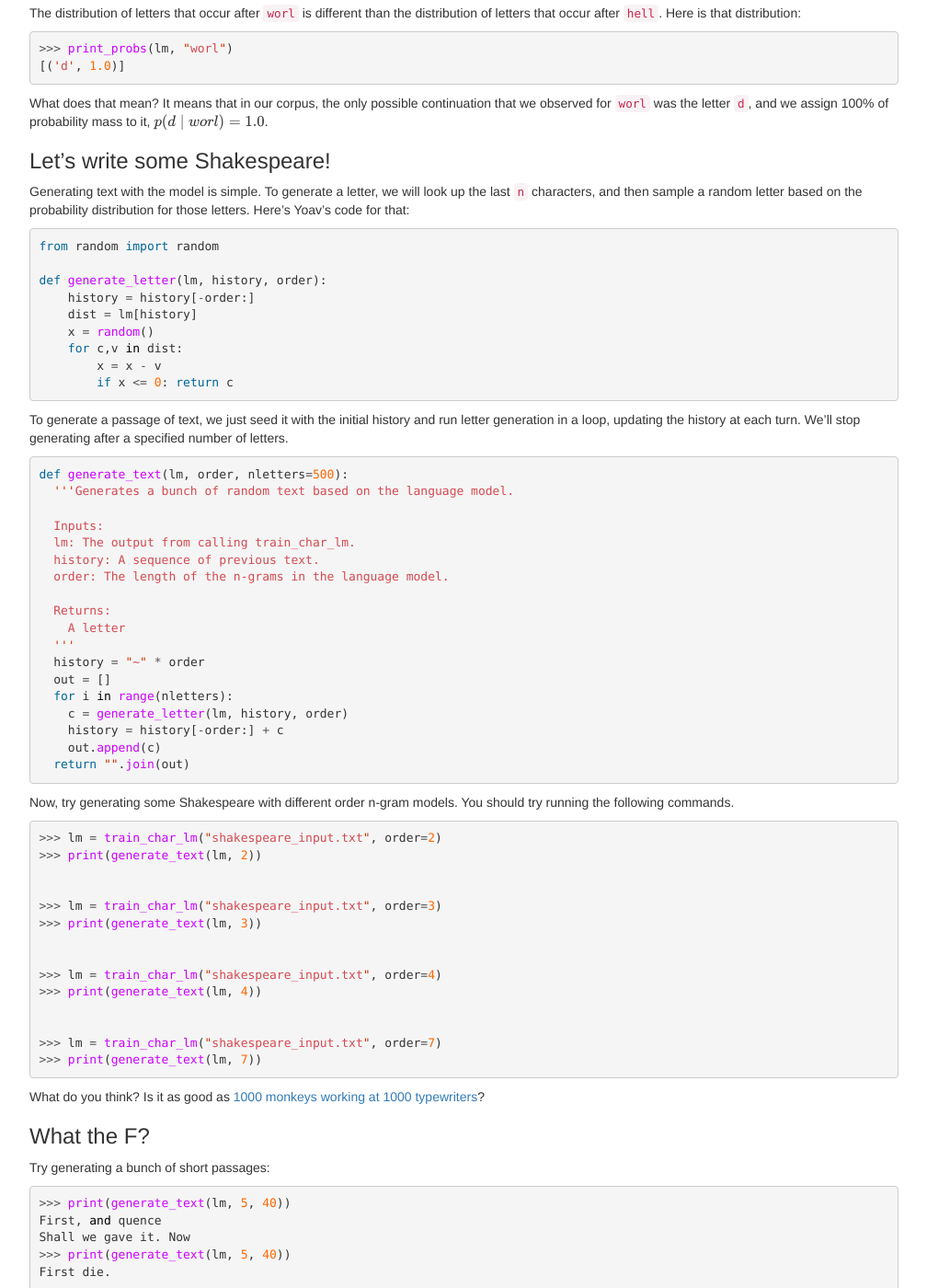
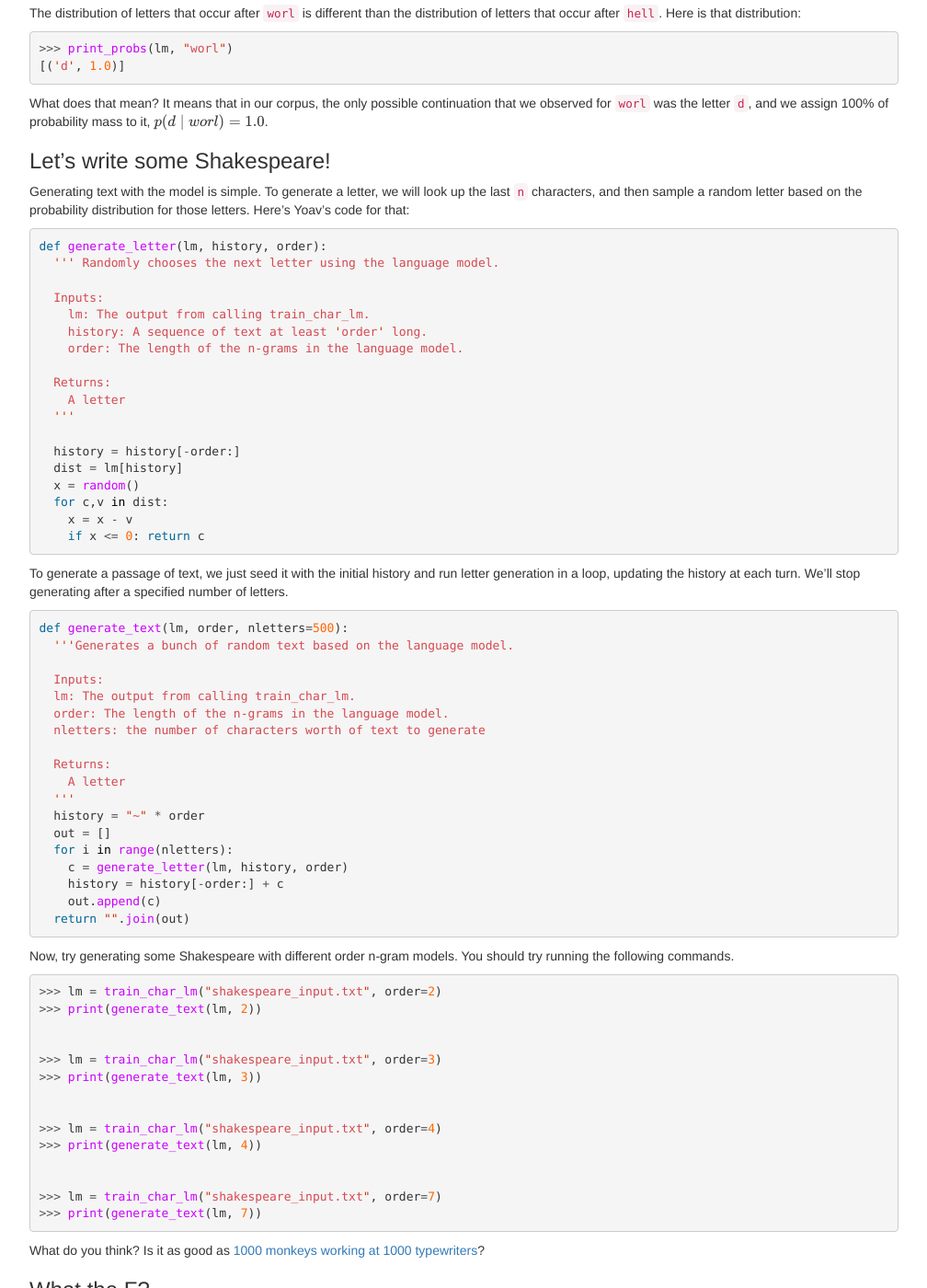
Before and after one commit to computational-linguistics-class/computational-linguistics-class.github.io, a Jekyll site: the page built from assignment5.md, in a window 1280 px wide and 1400 px high, scrolled down 2359 px. Shown: the whole window at 92% size, without its empty margins (233-1241 px from the left). Built offline with Jekyll 4.4.1, drawn with Linux system fonts in a browser that asks for light colours; nearby versions of some CDN libraries; formulas are drawn with MathJax 3; a script that is not in the unit is left out.

Commit message:
fixed bad docstrings

```diff
--- a/assignment5.md
+++ b/assignment5.md
@@ -192,15 +192,24 @@ What does that mean?  It means that in our corpus, the only possible continuatio
 Generating text with the model is simple. To generate a letter, we will look up the last `n` characters, and then sample a random letter based on the probability distribution for those letters.   Here's Yoav's code for that:
 
 {% highlight python %}
-from random import random
+def generate_letter(lm, history, order):
+  ''' Randomly chooses the next letter using the language model.
 
-def generate_letter(lm, history, order):
-    history = history[-order:]
-    dist = lm[history]
-    x = random()
-    for c,v in dist:
-        x = x - v
-        if x <= 0: return c
+  Inputs:
+    lm: The output from calling train_char_lm.
+    history: A sequence of text at least 'order' long.
+    order: The length of the n-grams in the language model.
+
+  Returns:
+    A letter
+  '''
+
+  history = history[-order:]
+  dist = lm[history]
+  x = random()
+  for c,v in dist:
+    x = x - v
+    if x <= 0: return c
 {% endhighlight %}
 
 To generate a passage of text, we just seed it with the initial history and run letter generation in a loop, updating the history at each turn.  We'll stop generating after a specified number of letters.
@@ -211,8 +220,8 @@ def generate_text(lm, order, nletters=500):
 
   Inputs:
   lm: The output from calling train_char_lm.
-  history: A sequence of previous text.
   order: The length of the n-grams in the language model.
+  nletters: the number of characters worth of text to generate
 
   Returns:
     A letter
```
